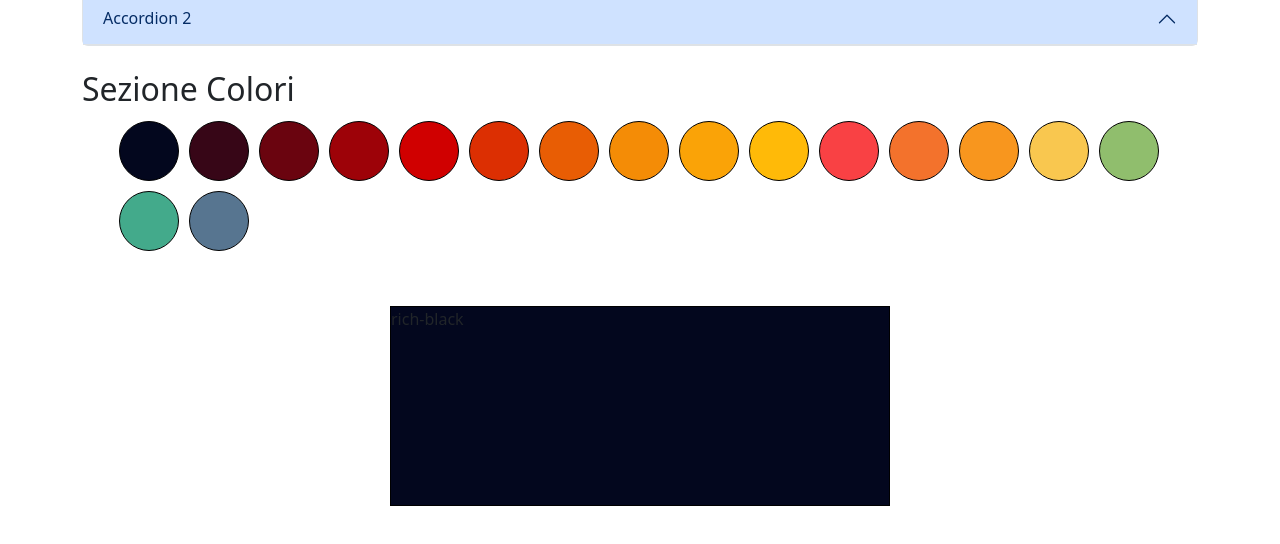
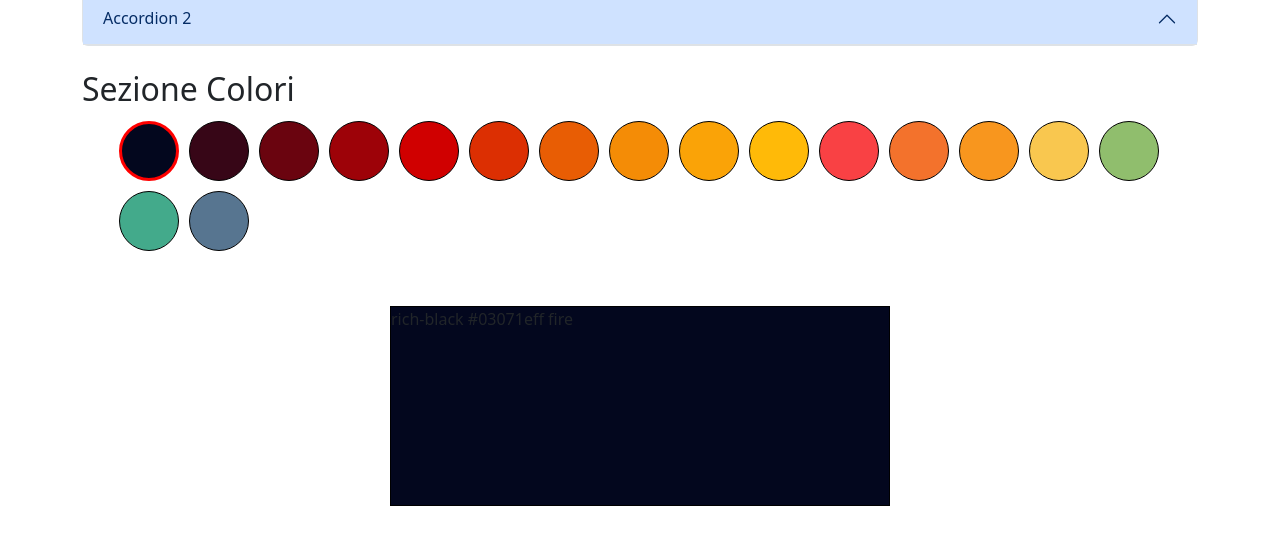
Before and after one commit to Classe136/lc-1612, a React (Vite) app: page / in a window 1280 px wide. Both pictures are taken after a click on the item 149 px from the left and 541 px from the top of the page. Shown: the part 390-934 px from the top of the page. Built offline with nearby package versions, Linux system fonts and the light colour scheme.

Commit message:
component colors

```diff
--- /dev/null
+++ b/src/components/Color.jsx
@@ -0,0 +1,13 @@
+function Color({ color, onChangeColor, isActive }) {
+  const active = isActive ? "activeLi" : "";
+  return (
+    <li
+      key={color.id}
+      style={{ backgroundColor: color.hex }}
+      onClick={onChangeColor}
+      className={active}
+    ></li>
+  );
+}
+
+export default Color;
--- a/src/components/ColorSection.jsx
+++ b/src/components/ColorSection.jsx
@@ -1,24 +1,42 @@
 import { useState } from "react";
 import colors from "../data/colors";
+import SelectedColor from "./SelectedColor";
+import Color from "./Color";
 function ColorSection() {
   const colorsPalette = [...colors];
-  const [activeColor, setActiveColor] = useState(colorsPalette[0]);
+  const [activeColor, setActiveColor] = useState(null);
+  function renderBox() {
+    if (activeColor) {
+      return (
+        <SelectedColor
+          hex={activeColor.hex}
+          label={activeColor.label}
+          palette={activeColor.palette_name}
+        />
+      );
+    } else {
+      return <h3>Nessun colore selezionato</h3>;
+    }
+  }
+
+  function renderColors() {
+    return colorsPalette.map((color) => (
+      <Color
+        color={color}
+        key={color.id}
+        isActive={color === activeColor}
+        onChangeColor={() => {
+          setActiveColor(color);
+        }}
+      />
+    ));
+  }
 
   return (
     <section className="my-4">
       <h2>Sezione Colori</h2>
-      <ul className="d-flex align-items-center flex-wrap">
-        {colorsPalette.map((color) => (
-          <li
-            key={color.id}
-            style={{ backgroundColor: color.hex }}
-            onClick={() => setActiveColor(color)}
-          ></li>
-        ))}
-      </ul>
-      <div className="box" style={{ backgroundColor: activeColor.hex }}>
-        {activeColor.label}
-      </div>
+      <ul className="d-flex align-items-center flex-wrap">{renderColors()}</ul>
+      {renderBox()}
     </section>
   );
 }
--- /dev/null
+++ b/src/components/SelectedColor.jsx
@@ -0,0 +1,9 @@
+function SelectedColor({ hex, label, palette }) {
+  return (
+    <div className="box" style={{ backgroundColor: hex }}>
+      {label} {hex} {palette}
+    </div>
+  );
+}
+
+export default SelectedColor;
--- a/src/index.css
+++ b/src/index.css
@@ -16,3 +16,7 @@ ul li {
     border: 1px solid black;
     margin: 50px auto;
 }
+
+.activeLi {
+    border: 3px solid red;
+}
```
